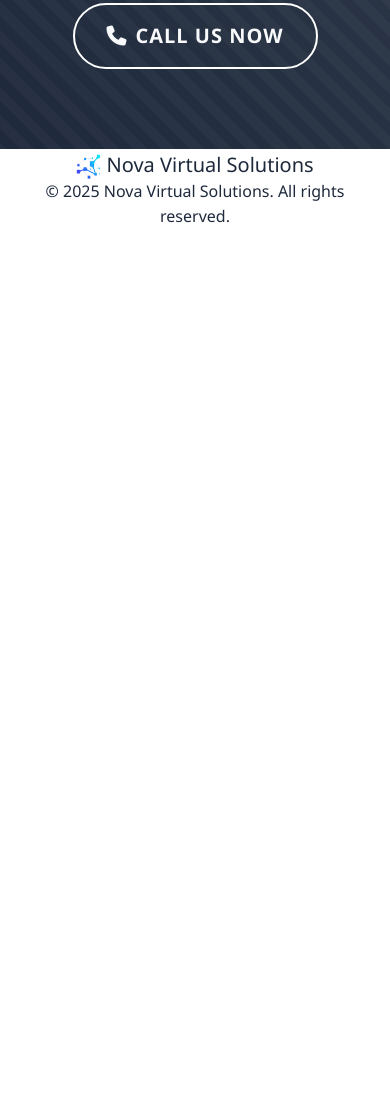
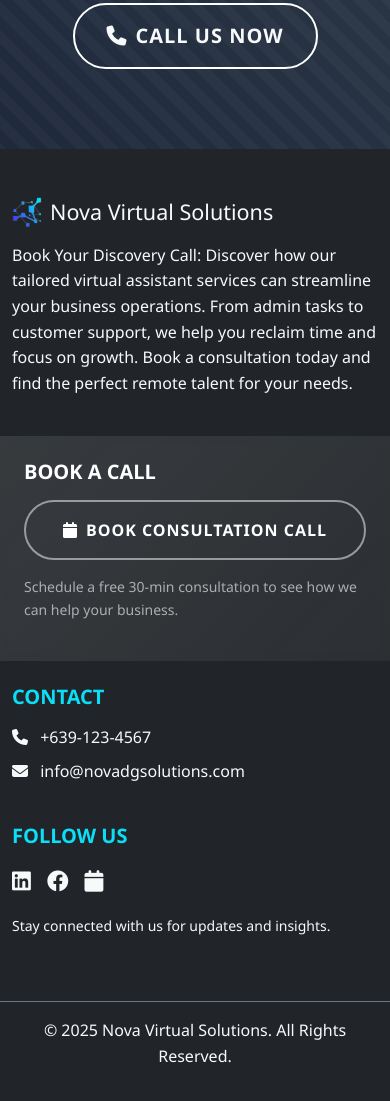
Before and after one commit to Rh4ndon/nova-solution, a plain HTML site: page index.html in a window 390 px wide. Shown: the part 6680-7781 px from the top of the page. Before the commit the page ends 6910 px from the top, so only its background shows below. Drawn offline with nearby package versions, Linux system fonts and the light colour scheme.

Commit message:
Update contacts and footers

```diff
--- a/index.html
+++ b/index.html
@@ -378,6 +378,54 @@
             opacity: 1;
             transform: translateY(0);
         }
+
+        .footer .book-column {
+            background: linear-gradient(135deg, rgba(255,255,255,0.1) 0%, rgba(255,255,255,0.05) 100%);
+            padding: 1.5rem;
+            backdrop-filter: blur(5px);
+        }
+
+        .footer .book-column h5 {
+            color: #fff;
+            font-weight: 600;
+        }
+
+        .footer .book-column .btn-outline-light {
+            color: #fff;
+            border-color: rgba(255,255,255,0.5);
+        }
+
+        .footer .book-column .btn-outline-light:hover {
+            background: rgba(255,255,255,0.2);
+            border-color: #fff;
+        }
+
+        .footer .book-column .text-white-50 {
+            color: rgba(255,255,255,0.6) !important;
+        }
+
+        .footer h5 {
+            color: var(--accent-color);
+            font-weight: 600;
+        }
+
+        .footer a:hover {
+            color: var(--accent-color) !important;
+            transition: color 0.3s ease;
+        }
+
+        .footer .btn-primary {
+            background: linear-gradient(45deg, var(--secondary-color), var(--accent-color));
+            border: none;
+            border-radius: 50px;
+            padding: 0.75rem 1.5rem;
+            font-weight: 600;
+        }
+
+        .footer .btn-primary:hover {
+            transform: translateY(-2px);
+            box-shadow: 0 5px 15px rgba(74, 76, 235, 0.4);
+        }
     </style>
 </head>
 <body>
@@ -717,7 +765,7 @@
                         <a href="https://web.facebook.com/novavirtualsolutions" target="_blank" class="btn btn-outline-light btn-sm mx-1">
                             <i class="fab fa-facebook me-2"></i>Facebook
                         </a>
-                        <a href="https://calendly.com/novadgsolutions" target="_blank" class="btn btn-outline-light btn-sm mx-1">
+                        <a href="https://calendly.com/samsanmig18/30min" target="_blank" class="btn btn-outline-light btn-sm mx-1">
                             <i class="fas fa-calendar me-2"></i>Book a Call
                         </a>
                     </div>
@@ -737,18 +785,68 @@
     </section>
 
     <!-- Footer -->
-    <footer class="footer text-center">
+    <footer class="footer bg-dark text-light py-5">
         <div class="container">
             <div class="row">
-                <div class="col-12">
-                    <h5 class="mt-1 mb-0">
-                        <img src="images/favicon.ico" alt="Nova Virtual Solutions Logo" class="logo" height="25"> Nova Virtual Solutions
-                    </h5>
-                    <p class="mb-0">&copy; 2025 Nova Virtual Solutions. All rights reserved.</p>
+                <!-- Company Info -->
+                <div class="col-lg-4 col-md-6 mb-4">
+                    <div class="d-flex align-items-center mb-3">
+                        <img src="images/favicon.ico" alt="Nova Virtual Solutions Logo" class="logo me-2" height="30">
+                        <h4 class="mb-0">Nova Virtual Solutions</h4>
+                    </div>
+                    <p class="mb-3">Book Your Discovery Call: Discover how our tailored virtual assistant services can streamline your business operations. From admin tasks to customer support, we help you reclaim time and focus on growth. Book a consultation today and find the perfect remote talent for your needs.</p>
+                </div>
+
+                <!-- Book Consultation Call (Standalone Column) -->
+                <div class="col-lg-3 col-md-6 mb-4 book-column">
+                    <h5 class="mb-3">BOOK A CALL</h5>
+                    <a href="https://calendly.com/samsanmig18/30min" target="_blank" class="btn btn-outline-light w-100 mb-3">
+                        <i class="fas fa-calendar me-2"></i>Book Consultation Call
+                    </a>
+                    <p class="text-white-50 small">Schedule a free 30-min consultation to see how we can help your business.</p>
+                </div>
+
+                <!-- Contact Info -->
+                <div class="col-lg-2 col-md-6 mb-4">
+                    <h5 class="mb-3">CONTACT</h5>
+                    <ul class="list-unstyled">
+                        <li class="mb-2">
+                            <i class="fas fa-phone me-2"></i>
+                            <a href="tel:+639-123-4567" class="text-light text-decoration-none">+639-123-4567</a>
+                        </li>
+                        <li class="mb-2">
+                            <i class="fas fa-envelope me-2"></i>
+                            <a href="mailto:info@novadgsolutions.com" class="text-light text-decoration-none">info@novadgsolutions.com</a>
+                        </li>
+                    </ul>
+                </div>
+
+                <!-- Social Media -->
+                <div class="col-lg-3 col-md-6 mb-4">
+                    <h5 class="mb-3">FOLLOW US</h5>
+                    <div class="d-flex gap-3 mb-3">
+                        <a href="https://www.linkedin.com/company/novadgsolutions/" target="_blank" class="text-light fs-4">
+                            <i class="fab fa-linkedin"></i>
+                        </a>
+                        <a href="https://web.facebook.com/novavirtualsolutions" target="_blank" class="text-light fs-4">
+                            <i class="fab fa-facebook"></i>
+                        </a>
+                        <a href="https://calendly.com/samsanmig18/30min" target="_blank" class="text-light fs-4">
+                            <i class="fas fa-calendar"></i>
+                        </a>
+                    </div>
+                    <p class="small">Stay connected with us for updates and insights.</p>
+                </div>
+            </div>
+
+            <!-- Copyright -->
+            <div class="row mt-4 pt-3 border-top border-secondary">
+                <div class="col-12 text-center">
+                    <p class="mb-0">&copy; 2025 Nova Virtual Solutions. All Rights Reserved.</p>
                 </div>
             </div>
         </div>
-    </footer>
+</footer>
 
     <!-- Scripts -->
     <script src="https://cdnjs.cloudflare.com/ajax/libs/bootstrap/5.3.0/js/bootstrap.bundle.min.js"></script>
```
